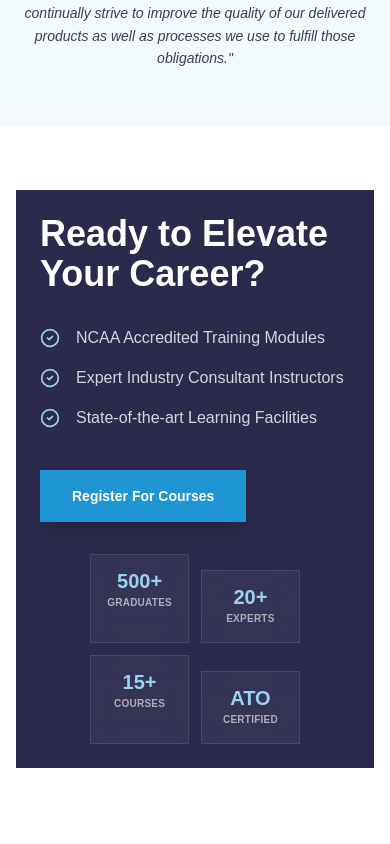
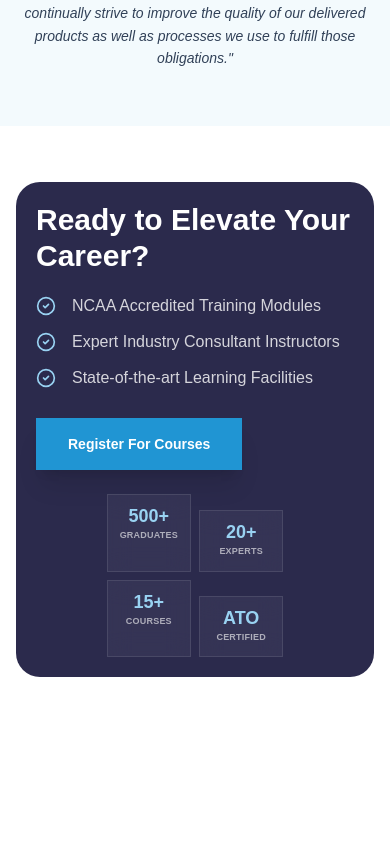
Before and after one commit to fortunedwards/aviation-project, a React (Vite) app in the folder client/: page / in a window 390 px wide. Shown: the part 5000-5844 px from the top of the page. Built offline with nearby package versions, Linux system fonts and the light colour scheme; no server answers.

Commit message:
Restore rounded career section

```diff
--- a/client/src/pages/HomePage.jsx
+++ b/client/src/pages/HomePage.jsx
@@ -301,14 +301,16 @@
         </RevealSection>
       </section>
 
-      <section className="px-4 py-16 sm:px-8 sm:py-24">
-        <RevealSection className="relative mx-auto flex max-w-7xl flex-col items-center justify-between gap-8 overflow-hidden rounded-none bg-brand-deep p-6 sm:p-8 md:flex-row md:gap-12 md:p-20">
+      <section className="px-4 py-14 sm:px-8 sm:py-24">
+        <RevealSection className="relative mx-auto flex max-w-7xl flex-col items-center justify-between gap-6 overflow-hidden rounded-3xl bg-brand-deep p-5 sm:p-8 md:flex-row md:gap-12 md:p-20">
           <div className="absolute -top-32 -right-32 h-64 w-64 rounded-full bg-brand-primary/20 blur-3xl" />
           <div className="absolute -bottom-24 -left-24 h-48 w-48 rounded-full bg-brand-accent/10 blur-2xl" />
 
           <div className="relative z-10 max-w-xl">
-            <h2 className="mb-8 text-4xl font-black text-white md:text-5xl">Ready to Elevate Your Career?</h2>
-            <ul className="mb-10 space-y-4">
+            <h2 className="mb-5 text-3xl font-black text-white sm:mb-8 sm:text-4xl md:text-5xl">
+              Ready to Elevate Your Career?
+            </h2>
+            <ul className="mb-7 space-y-3 sm:mb-10 sm:space-y-4">
               <li className="flex items-center gap-4 text-white/80">
                 <CheckCircle2 className="h-5 w-5 text-brand-accent" /> NCAA Accredited Training Modules
               </li>
@@ -327,7 +329,7 @@
             </Link>
           </div>
 
-          <div className="relative z-10 grid grid-cols-2 gap-3 sm:gap-4">
+          <div className="relative z-10 grid grid-cols-2 gap-2 sm:gap-4">
             {[
               ['500+', 'Graduates'],
               ['20+', 'Experts'],
@@ -336,14 +338,14 @@
             ].map(([value, label], idx) => (
               <div
                 key={label}
-                className={`rounded-none border border-white/10 bg-white/5 p-4 text-center backdrop-blur-md sm:p-6 md:p-8 ${
+                className={`rounded-none border border-white/10 bg-white/5 p-3 text-center backdrop-blur-md sm:p-6 md:p-8 ${
                   idx % 2 ? 'mt-4 sm:mt-8' : ''
                 }`}
               >
-                <div className="mb-1 text-xl font-black leading-none text-brand-accent sm:text-2xl md:text-3xl">
+                <div className="mb-1 text-lg font-black leading-none text-brand-accent sm:text-2xl md:text-3xl">
                   {value}
                 </div>
-                <div className="text-[10px] font-bold uppercase tracking-wide text-white/60 sm:text-xs sm:tracking-tighter">
+                <div className="text-[9px] font-bold uppercase tracking-wide text-white/60 sm:text-xs sm:tracking-tighter">
                   {label}
                 </div>
               </div>
```
